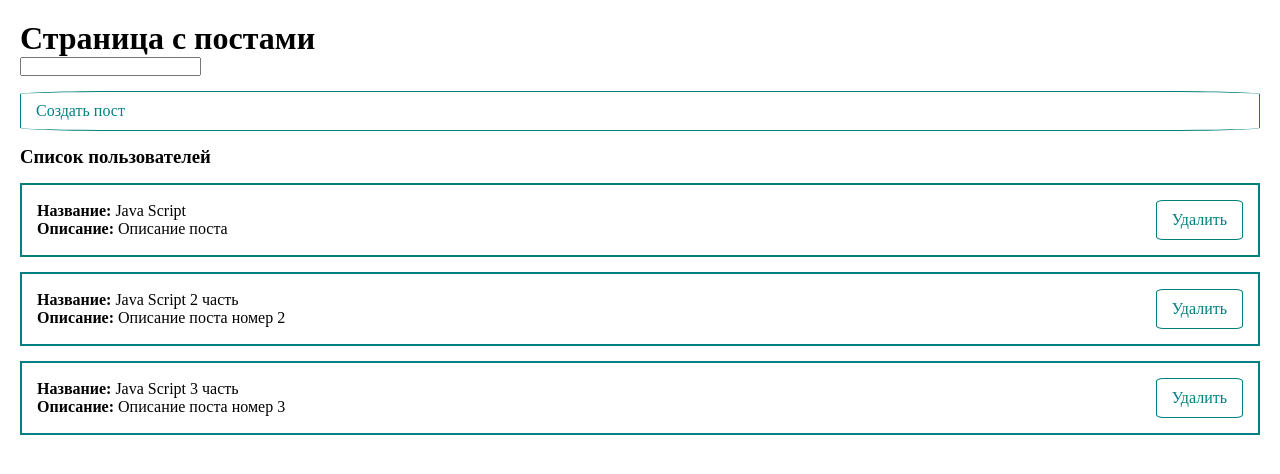
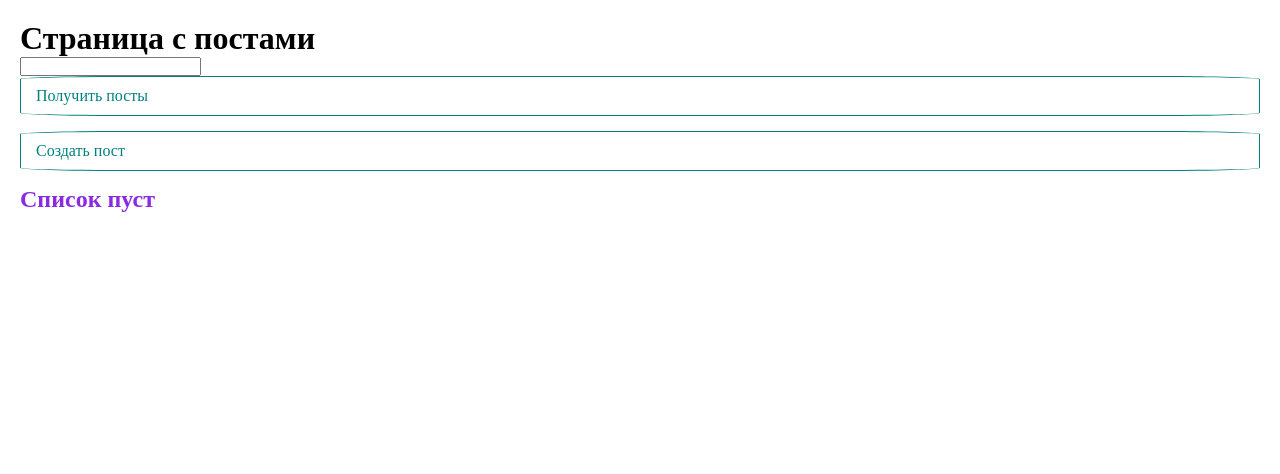
Before and after one commit to KoNyaShka-13/Vue_start, a Vue app: page / in a window 1280 px wide. Shown: the top 474 px of the page. Built offline with nearby package versions, Linux system fonts and the light colour scheme.

Commit message:
posts
Получаем посты при помощи кнопки

```diff
--- a/package.json
+++ b/package.json
@@ -7,6 +7,7 @@
     "build": "vue-cli-service build"
   },
   "dependencies": {
+    "axios": "^1.5.0",
     "core-js": "^3.8.3",
     "vue": "^3.2.13",
     "vue-router": "^4.0.3",
--- a/src/App.vue
+++ b/src/App.vue
@@ -2,6 +2,11 @@
     <div class="app">
         <h1>Страница с постами</h1>
         <input type="text" v-model.trim="modificatorValue"><!--trim нужен для того, чтобы в модель не уходили пробелы-->
+        <my-button
+            @click="fetchPosts"
+        >
+        Получить посты
+        </my-button>
         <my-button
             @click="showDialog"
             style="margin: 15px 0"
@@ -26,6 +31,7 @@
 import PostForm from "@/components/PostForm";//@ - это элиас, он сразу ссылается на папку src, это удобно при большом количестве папок и пложенности
 import PostList from "@/components/PostList";
 import MyDialog from "./components/UI/MyDialog.vue";
+import axios from 'axios';
 
 export default {
     components: {
@@ -34,11 +40,7 @@ export default {
 },
     data() {
         return {
-            posts: [
-                {id: 1, title: 'Java Script', body: 'Описание поста'},
-                {id: 2, title: 'Java Script 2 часть', body: 'Описание поста номер 2'},
-                {id: 3, title: 'Java Script 3 часть', body: 'Описание поста номер 3'},
-            ],
+            posts: [],
             dialogVisible: false,
             modificatorValue: ''
         }
@@ -53,7 +55,14 @@ export default {
         },
         showDialog() {
             this.dialogVisible = true;
-
+        },
+        async fetchPosts() {//Оборачиваем в try/catch код для отлавливания ошибок
+            try {
+                const response = await axios.get('https://jsonplaceholder.typicode.com/posts?_limit=10');
+                this.posts = response.data;//Получаем посты за место тогго, чтобы их создавать
+            } catch (e) {
+                alert('ошибка')
+            }
         }
 //        InputTitle(event) {//Указываем параметр
 //            this.title = event.target.value;//Мы модель синхронизируем с инпутом,чтобы данные из инпута отображались в консоли
@@ -87,6 +96,7 @@ export default {
 
 .app {
     padding: 20px;
+
 }
 
 
```
Also changed, not shown: 1 other file (tests, documents, lock files or other folders).
